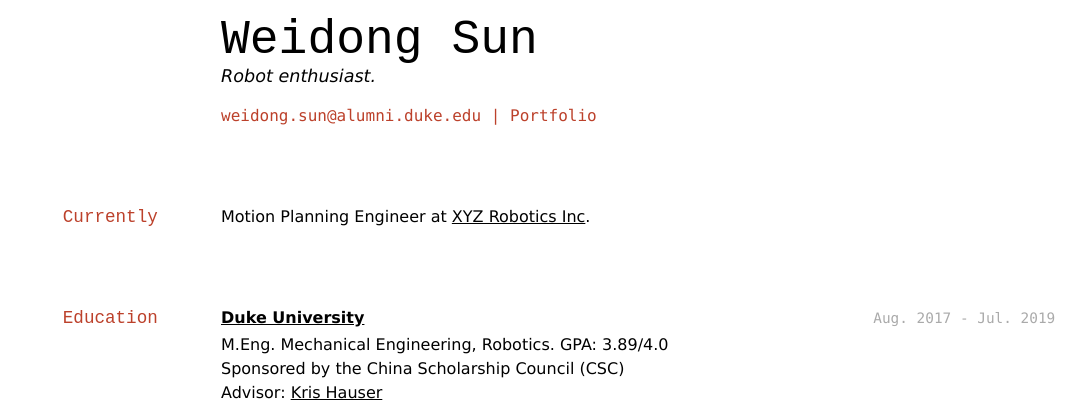
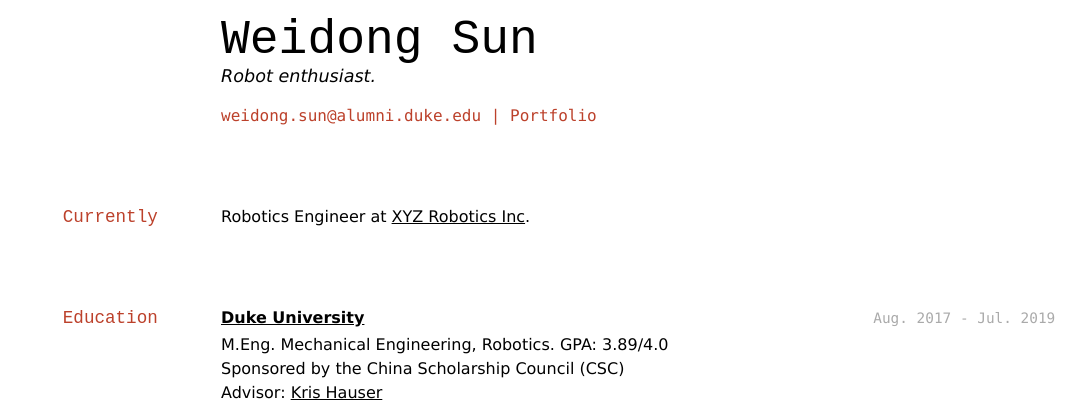
Before and after one commit to OxDuke/oxduke.github.io, a Jekyll site: the page built from cv.md, in a window 1280 px wide and 900 px high. Shown: the top 402 px of the window, without its empty margins (111-1196 px from the left). Built offline with Jekyll 4.4.1, drawn with Linux system fonts in a browser that asks for light colours.

```diff
--- a/cv.md
+++ b/cv.md
@@ -12,7 +12,7 @@ Robot enthusiast.
 
 ## Currently
 
-Motion Planning Engineer at [XYZ Robotics Inc](https://www.xyzrobotics.ai/).
+Robotics Engineer at [XYZ Robotics Inc](https://www.xyzrobotics.ai/).
 
 ## Education
 
```
Also changed, not shown: misc.md (+1 -0 lines).
